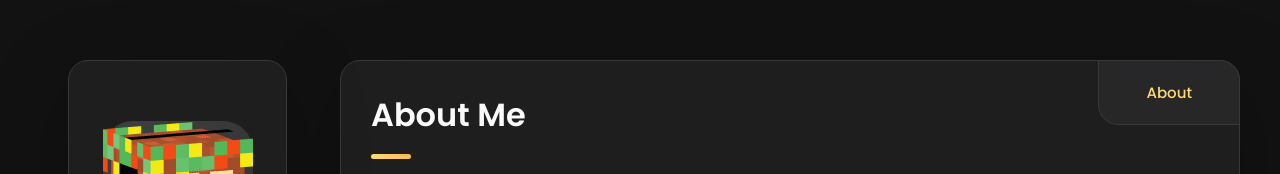
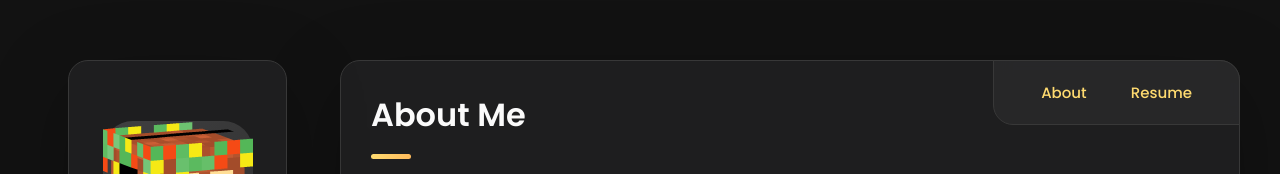
Before and after one commit to RockxyCoder/zozfil-portfolio, a plain HTML site: page index.html in a window 1280 px wide. Shown: the top 174 px of the page. Drawn offline with nearby package versions, Linux system fonts and the light colour scheme.

Commit message:
Update index.html

```diff
--- a/index.html
+++ b/index.html
@@ -126,6 +126,10 @@
 
           <li class="navbar-item">
             <button class="navbar-link  active" data-nav-link>About</button>
+          </li>
+
+          <li class="navbar-item">
+            <button class="navbar-link  active" data-nav-link>Resume</button>
           </li>
 
         </ul>
```
